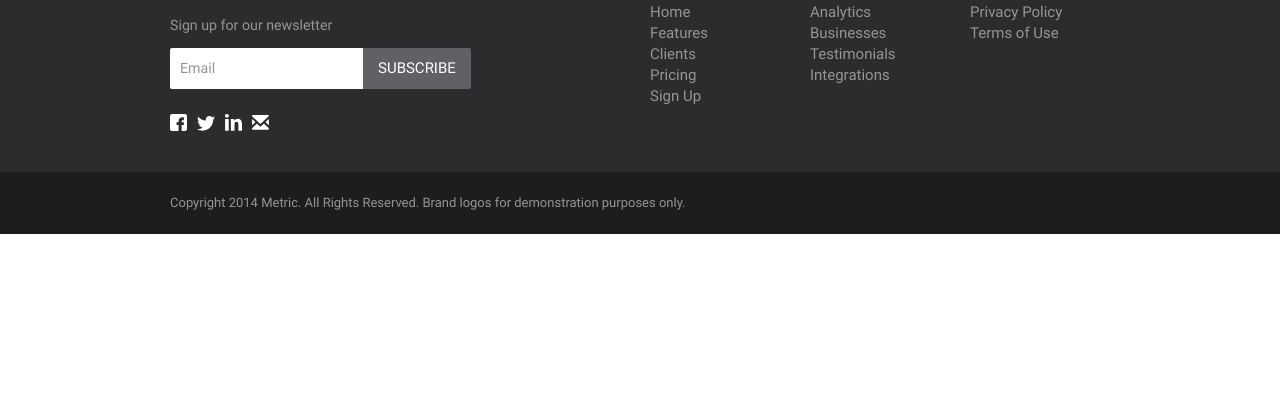
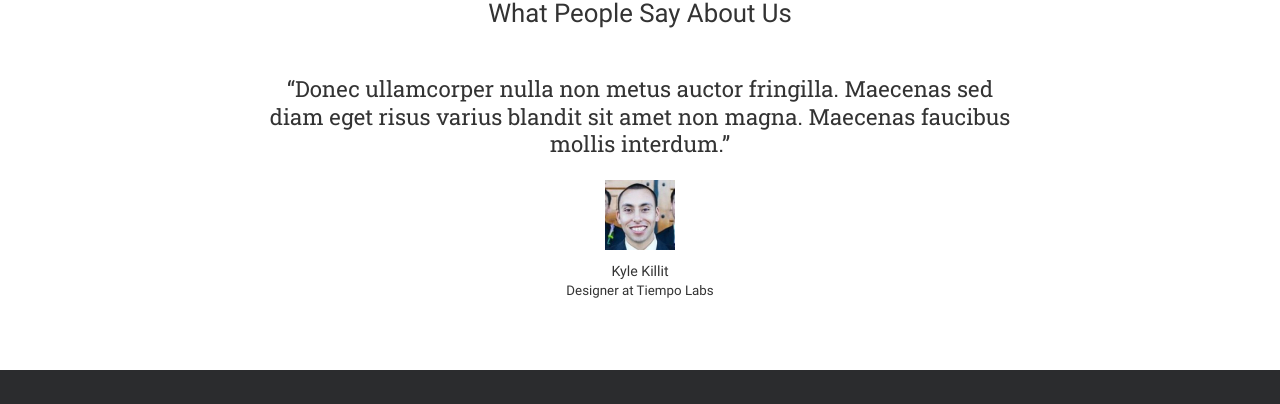
Before and after one commit to polovmenter/Metric, a plain HTML site: page index.html in a window 1280 px wide. Shown: the part 1757-2161 px from the top of the page. Before the commit the page ends 1991 px from the top, so only its background shows below. Drawn offline with Linux system fonts and the light colour scheme.

Commit message:
Сделал и адаптировал testimonials

```diff
--- a/index.html
+++ b/index.html
@@ -107,6 +107,26 @@
                 </ul>
             </div>
         </section>
+
+        <section class="testimonials section">
+            <div class="testimonials__inner container">
+                <div class="heading">
+                    <h2 class="heading__title">What People Say About Us</h2>
+                </div>
+                <div class="testimonials__content">
+                    <p class="testimonials__text">“Donec ullamcorper nulla non metus auctor fringilla. Maecenas
+                        sed diam eget risus varius blandit sit amet non magna. Maecenas faucibus mollis interdum.”</p>
+                    <div class="testimonials__author">
+                        <img class="testimonials__author-image" src="./images/kyle-killit.jpg" alt="Kyle Killit" width="70" height="70" loading="lazy">
+                        <div class="testimonials__author-info">
+                            <div class="testimonials__author-name">Kyle Killit</div>
+                            <div class="testimonials__author-post">Designer at Tiempo Labs</div>
+                        </div>
+                    </div>
+                </div>
+            </div>
+        </section>
+
     </main>
 
     <footer class="footer">
--- /dev/null
+++ b/scss/blocks/_testimonials.scss
@@ -0,0 +1,49 @@
+.testimonials {
+
+    &__inner {
+        max-width: 780px;
+        display: flex;
+        flex-direction: column;
+        row-gap: 45px;
+
+        @include desktop {
+            row-gap: 20px;
+        }
+
+        @include tablet {
+            row-gap: 15px;
+            max-width: 580px;
+        }
+    }
+
+    &__content {
+        display: flex;
+        flex-direction: column;
+        align-items: center;
+        row-gap: 22px;
+
+        @include tablet {
+            row-gap: 18px;
+        }
+    }
+
+    &__text {
+        @include fluid-text(16, 25);
+
+        font-family: $font-family-accent;
+        line-height: 1.24;
+        text-align: center;
+    }
+
+    &__author {
+        display: flex;
+        flex-direction: column;
+        align-items: center;
+        text-align: center;
+        row-gap: 12px;
+
+        &-post {
+            @include fluid-text(12, 15);
+        }
+    }
+}
--- a/scss/style.scss
+++ b/scss/style.scss
@@ -16,4 +16,5 @@
         "blocks/features",
         "blocks/platforms",
         "blocks/benefits",
+        "blocks/testimonials",
         "blocks/footer";
```
Also changed, not shown: css/style.css, images/kyle-killit.jpg (added), 1 other file.
